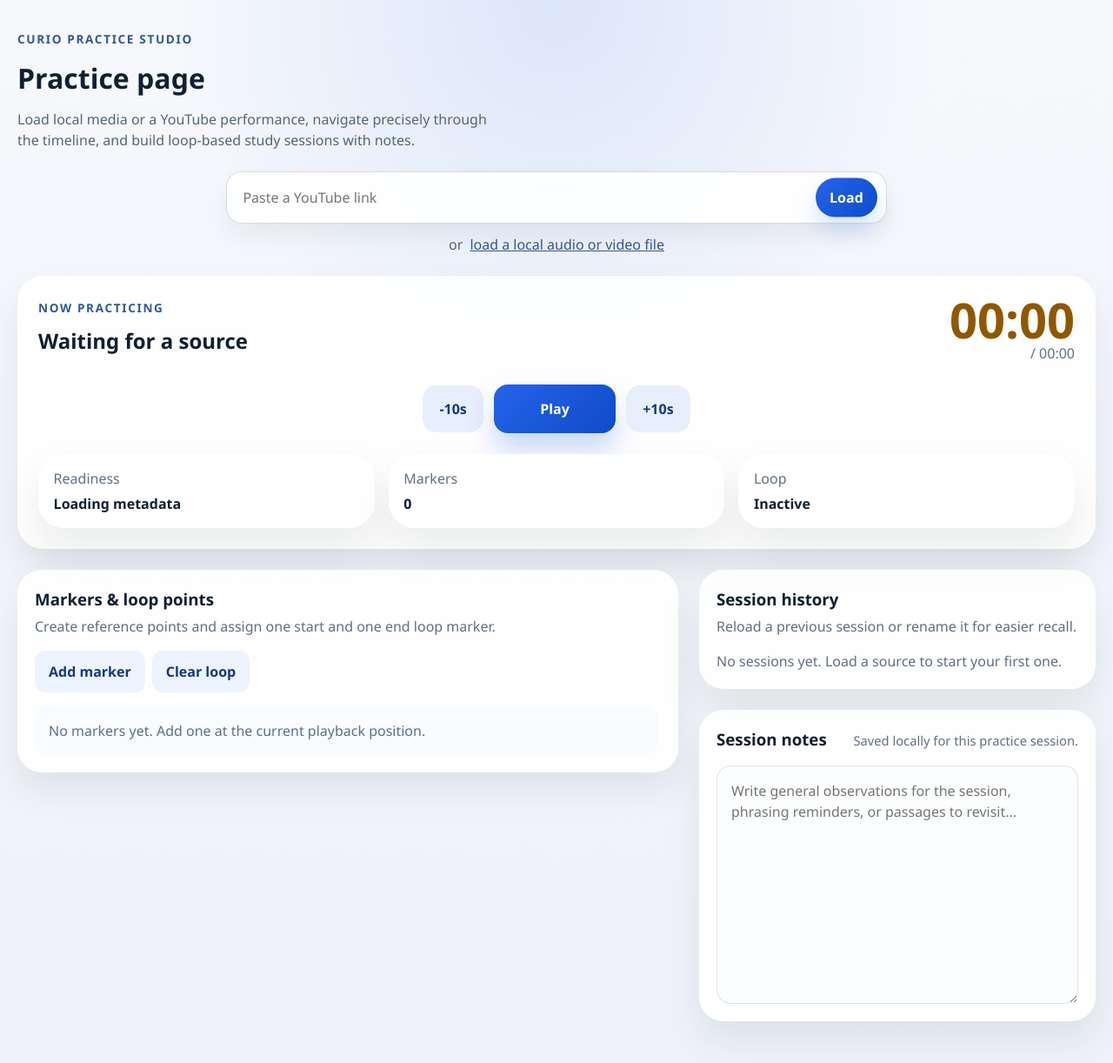
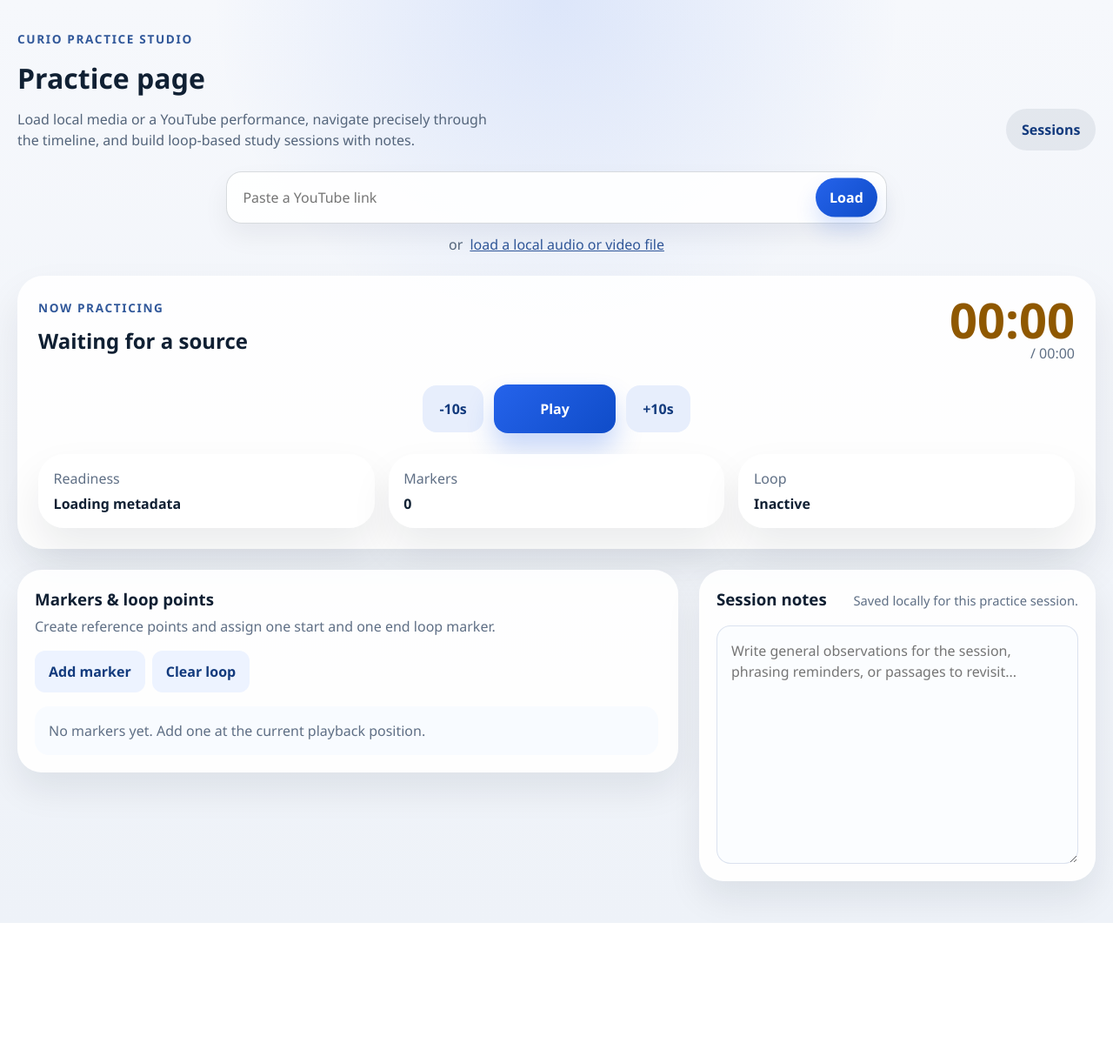
Before and after one commit to VictorAdC/curio, a React (Vite) app: page / in a window 1280 px wide. Shown: the whole page at 87% size. After the commit the page ends 1061 px from the top, so only its background shows below. Built offline with nearby package versions, Linux system fonts and the light colour scheme.

Commit message:
Move practice sessions into drawer

```diff
--- a/src/pages/PracticePage/PracticePage.module.css
+++ b/src/pages/PracticePage/PracticePage.module.css
@@ -6,10 +6,42 @@
   gap: 1.5rem;
 }
 
+.heroRow {
+  display: grid;
+  grid-template-columns: minmax(0, 1fr) auto;
+  gap: 1rem;
+  align-items: end;
+}
+
 .hero {
   display: grid;
   gap: 1rem;
   align-items: end;
+}
+
+.utilityRow {
+  display: flex;
+  justify-content: flex-start;
+}
+
+.sessionDrawerButton,
+.sessionDrawerClose {
+  border: 0;
+  border-radius: 999px;
+  padding: 0.75rem 1.1rem;
+  font: inherit;
+  font-weight: 700;
+  cursor: pointer;
+}
+
+.sessionDrawerButton {
+  background: rgba(15, 40, 82, 0.08);
+  color: #123a7d;
+}
+
+.sessionDrawerClose {
+  background: rgba(15, 40, 82, 0.08);
+  color: #123a7d;
 }
 
 .hero h1,
@@ -273,15 +305,45 @@
 .lowerGrid {
   display: grid;
   gap: 1.5rem;
-  grid-template-columns: minmax(0, 1.5fr) minmax(300px, 0.9fr);
+  grid-template-columns: minmax(0, 1.5fr) minmax(320px, 0.9fr);
   align-items: start;
 }
 
-.sideColumn {
+.sessionDrawerShell {
+  position: fixed;
+  inset: 0;
+  z-index: 20;
+  display: flex;
+  justify-content: flex-end;
+}
+
+.sessionDrawerBackdrop {
+  position: absolute;
+  inset: 0;
+  border: 0;
+  background: rgba(15, 23, 42, 0.34);
+}
+
+.sessionDrawer {
+  position: relative;
+  z-index: 1;
+  width: min(460px, calc(100vw - 1.5rem));
+  height: 100vh;
+  padding: 1.25rem;
   display: grid;
-  gap: 1.5rem;
   align-content: start;
-  min-width: 0;
+  gap: 1rem;
+  background: rgba(241, 246, 255, 0.96);
+  backdrop-filter: blur(24px);
+  box-shadow: -24px 0 48px rgba(15, 23, 42, 0.18);
+  overflow: auto;
+}
+
+.sessionDrawerHeader {
+  display: flex;
+  justify-content: space-between;
+  gap: 1rem;
+  align-items: center;
 }
 
 .error {
@@ -294,8 +356,17 @@
 
 @media (max-width: 960px) {
   .hero,
+  .heroRow,
   .lowerGrid {
     grid-template-columns: 1fr;
+  }
+
+  .utilityRow {
+    justify-content: stretch;
+  }
+
+  .sessionDrawerButton {
+    width: 100%;
   }
 
   .overlayRail {
--- a/src/pages/PracticePage/PracticePage.tsx
+++ b/src/pages/PracticePage/PracticePage.tsx
@@ -16,10 +16,22 @@ import styles from './PracticePage.module.css';
 export function PracticePage() {
   const { view, actions } = usePracticePlayer();
   const [hoveredMarker, setHoveredMarker] = useState<PracticeMarker | null>(null);
+  const [isSessionDrawerOpen, setIsSessionDrawerOpen] = useState(false);
 
   return (
     <main className={styles.page}>
-      <PracticeHeader />
+      <div className={styles.heroRow}>
+        <PracticeHeader />
+        <div className={styles.utilityRow}>
+          <button
+            className={styles.sessionDrawerButton}
+            type="button"
+            onClick={() => setIsSessionDrawerOpen(true)}
+          >
+            Sessions
+          </button>
+        </div>
+      </div>
 
       <MediaSourcePicker onLocalFileSelected={actions.loadLocalFile} onYouTubeLoad={actions.loadYouTubeUrl} />
 
@@ -93,16 +105,40 @@ export function PracticePage() {
           onAddMarker={actions.addMarker}
           onClearLoop={actions.clearLoop}
         />
-        <div className={styles.sideColumn}>
-          <SessionHistory
-            sessions={view.sessionHistory}
-            activeSessionId={view.activeSessionId}
-            onLoadSession={actions.loadSession}
-            onRenameSession={actions.renameSession}
+        <SessionNotes value={view.sessionNote} onChange={actions.setSessionNote} />
+      </section>
+
+      {isSessionDrawerOpen ? (
+        <div className={styles.sessionDrawerShell} role="dialog" aria-modal="true" aria-label="Session history">
+          <button
+            className={styles.sessionDrawerBackdrop}
+            type="button"
+            aria-label="Close session history"
+            onClick={() => setIsSessionDrawerOpen(false)}
           />
-          <SessionNotes value={view.sessionNote} onChange={actions.setSessionNote} />
+          <aside className={styles.sessionDrawer}>
+            <div className={styles.sessionDrawerHeader}>
+              <span className={styles.eyebrow}>Saved sessions</span>
+              <button
+                className={styles.sessionDrawerClose}
+                type="button"
+                onClick={() => setIsSessionDrawerOpen(false)}
+              >
+                Close
+              </button>
+            </div>
+            <SessionHistory
+              sessions={view.sessionHistory}
+              activeSessionId={view.activeSessionId}
+              onLoadSession={(sessionId) => {
+                void actions.loadSession(sessionId);
+                setIsSessionDrawerOpen(false);
+              }}
+              onRenameSession={actions.renameSession}
+            />
+          </aside>
         </div>
-      </section>
+      ) : null}
     </main>
   );
 }
```
